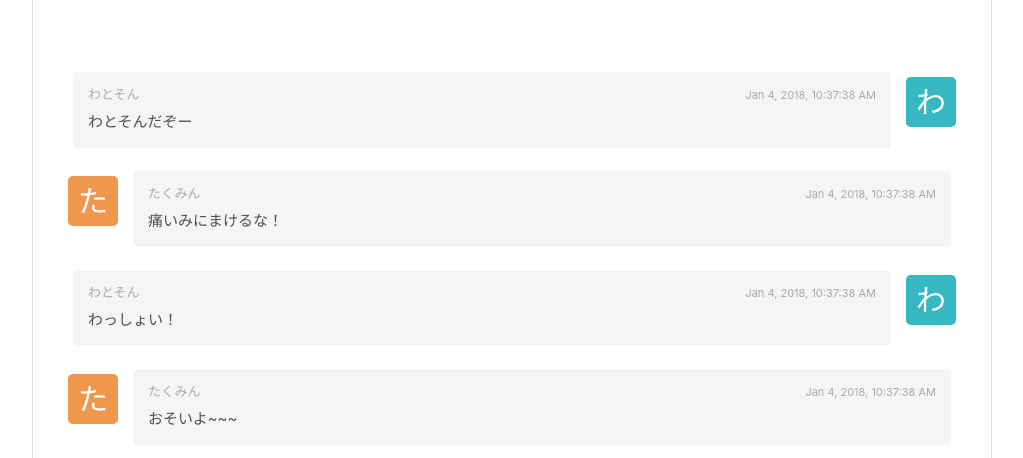
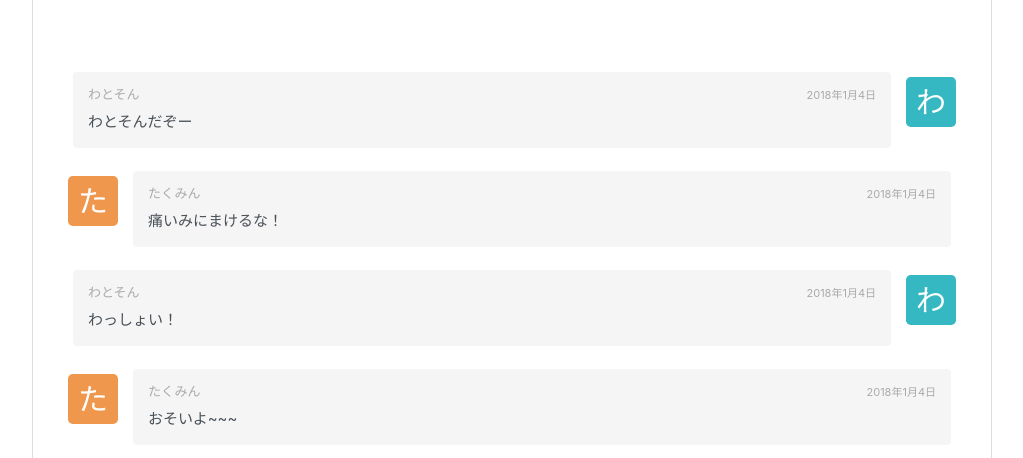
Before and after one commit to zorori777/angular-chat, an Angular app: page / in a window 1280 px wide. Shown: the top 458 px of the page, without its empty margins (128-1151 px from the left). Built offline with nearby package versions, Linux system fonts and the light colour scheme.

Commit message:
[add] added custome date for japanese

```diff
--- a/src/app/app.component.html
+++ b/src/app/app.component.html
@@ -10,7 +10,7 @@
               <div class="media-body">
                 <div class="d-flex w-100 justify-content-between">
                   <h4 class="media-heading">{{ comment.user.name }}</h4>
-                  <small class="media-date">{{ comment.date | date: 'medium'}}</small>
+                  <small class="media-date">{{ comment.date | commentDate }}</small>
                 </div>
                 <pre>{{ comment.message }}</pre>
               </div>
--- a/src/app/app.module.ts
+++ b/src/app/app.module.ts
@@ -3,11 +3,12 @@ import { NgModule } from '@angular/core';
 import { FormsModule } from '@angular/forms';
 
 import { AppComponent } from './app.component';
-
+import { CommentDatePipe } from './pipe/comment-date.pipe';
 
 @NgModule({
   declarations: [
-    AppComponent
+    AppComponent,
+    CommentDatePipe
   ],
   imports: [
     BrowserModule,
--- /dev/null
+++ b/src/app/pipe/comment-date.pipe.ts
@@ -0,0 +1,14 @@
+import { Pipe, PipeTransform } from '@angular/core';
+import { format } from 'date-fns';
+import * as ja from 'date-fns/locale/ja';
+
+@Pipe({
+  name: 'commentDate'
+})
+export class CommentDatePipe implements PipeTransform {
+
+  transform(date: string): string {
+    return format(date, 'YYYY年MMMDo', { locale: ja });
+  }
+
+}
```
Also changed, not shown: 1 other file (tests, documents, lock files or other folders).
